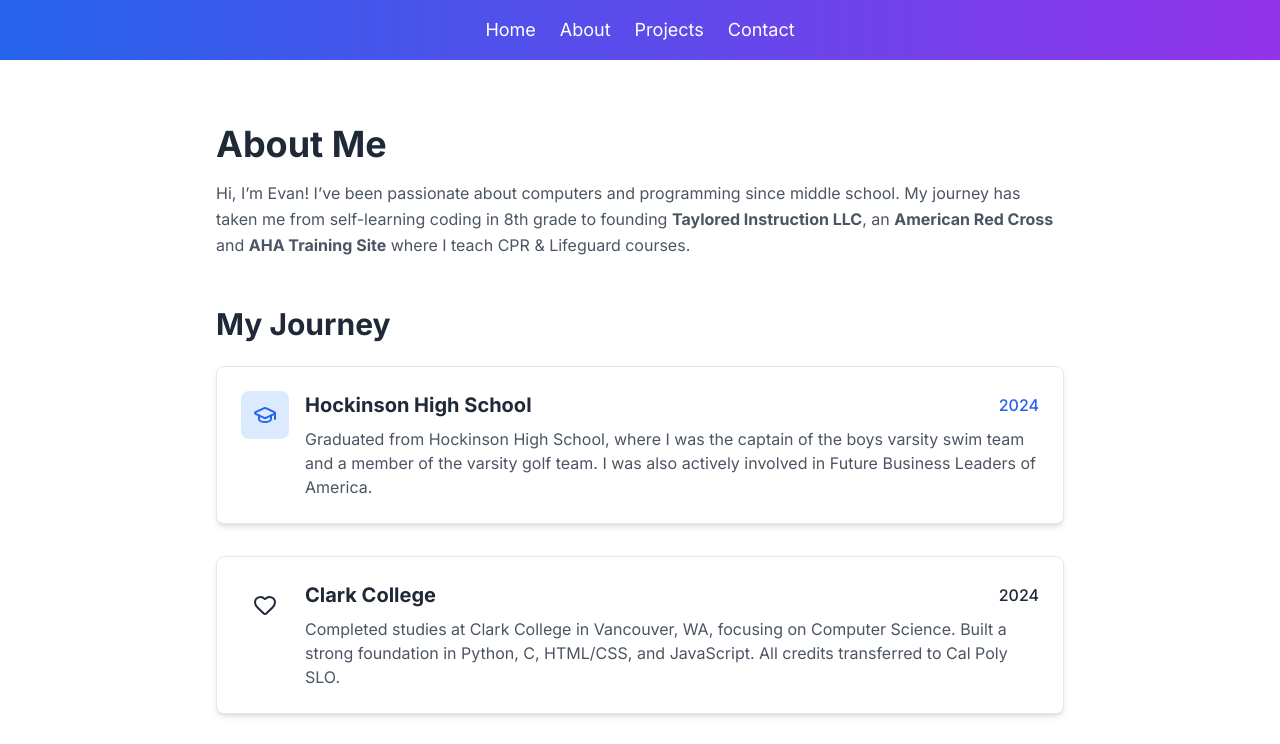
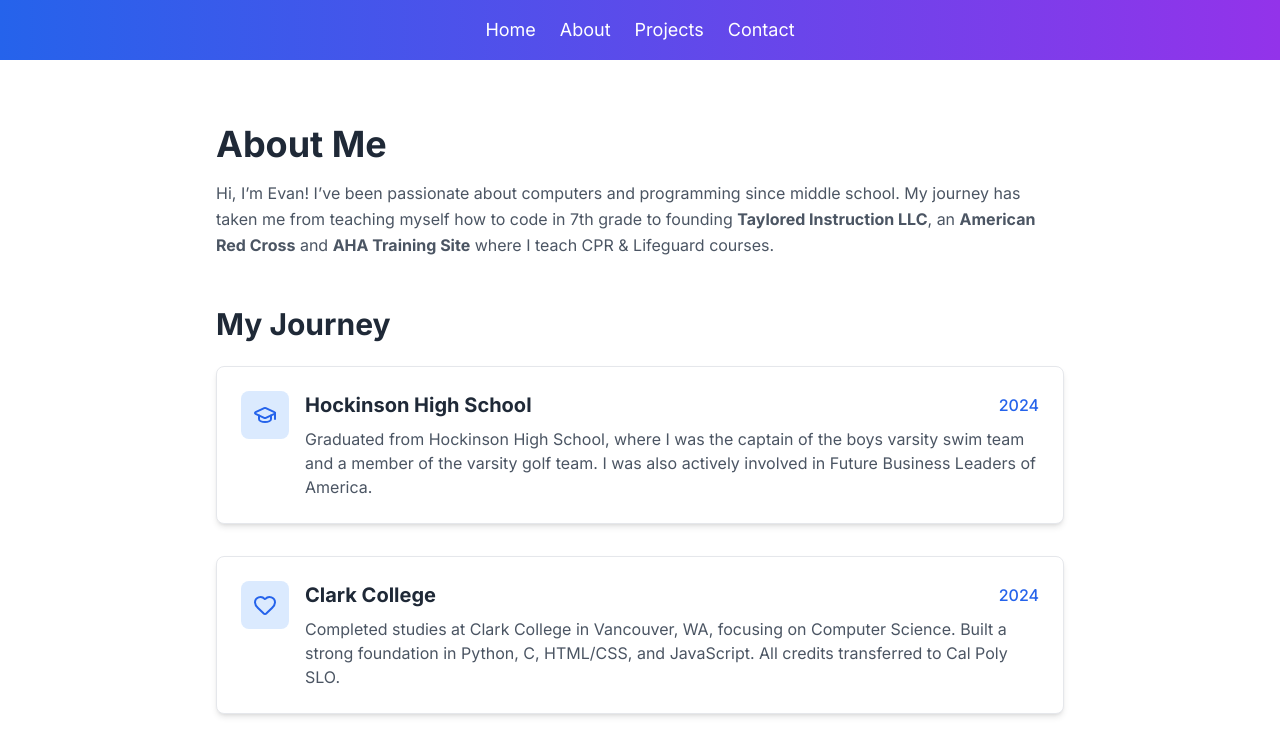
Before and after one commit to evan-taylor/Website, a SvelteKit app: page /about in a window 1280 px wide. Shown: the top 744 px of the page. Built offline with nearby package versions, Linux system fonts and the light colour scheme.

Commit message:
Adjust text on page

```diff
--- a/src/routes/about/+page.svelte
+++ b/src/routes/about/+page.svelte
@@ -19,7 +19,6 @@
       title: "Hockinson High School",
       year: "2024",
       icon: GraduationCap, // Component reference
-      color: "blue",
       description:
         "Graduated from Hockinson High School, where I was the captain of the boys varsity swim team and a member of the varsity golf team. I was also actively involved in Future Business Leaders of America."
     },
@@ -27,7 +26,6 @@
       title: "Clark College",
       year: "2024",
       icon: Heart, // Component reference
-      color: "purple",
       description:
         "Completed studies at Clark College in Vancouver, WA, focusing on Computer Science. Built a strong foundation in Python, C, HTML/CSS, and JavaScript. All credits transferred to Cal Poly SLO."
     },
@@ -35,7 +33,6 @@
       title: "California Polytechnic State University",
       year: "Expected 2028",
       icon: Briefcase, // Component reference
-      color: "green",
       description:
         "Currently pursuing my Bachelor's in Computer Science with a planned concentration in Privacy and Security. Also working towards a minor in Entrepreneurship."
     }
@@ -48,7 +45,7 @@
     <h1 class="text-4xl font-bold text-gray-800 dark:text-white">About Me</h1>
     <p class="text-gray-600 dark:text-gray-300 leading-relaxed mt-4">
       Hi, I’m Evan! I’ve been passionate about computers and programming since middle school.
-      My journey has taken me from self-learning coding in 8th grade to founding
+      My journey has taken me from teaching myself how to code in 7th grade to founding
       <strong>Taylored Instruction LLC</strong>, an <strong>American Red Cross</strong> and <strong>AHA Training Site</strong> where I teach CPR & Lifeguard courses.
     </p>
   </section>
@@ -63,14 +60,14 @@
           data-aos="fade-up"
         >
           <div class="flex items-start gap-4">
-            <!-- Dynamic Component for Icons -->
-            <div class={`bg-${item.color}-100 p-3 rounded-lg`}>
-              <svelte:component this={item.icon} class={`w-6 h-6 text-${item.color}-600`} />
+            <!-- Unified Icon Styling -->
+            <div class="bg-blue-100 p-3 rounded-lg">
+              <svelte:component this={item.icon} class="w-6 h-6 text-blue-600" />
             </div>
             <div>
               <div class="flex justify-between items-center mb-2">
                 <h3 class="text-xl font-bold text-gray-800 dark:text-white">{item.title}</h3>
-                <span class={`text-${item.color}-600 font-medium`}>{item.year}</span>
+                <span class="text-blue-600 font-medium">{item.year}</span>
               </div>
               <p class="text-gray-600 dark:text-gray-300">{item.description}</p>
             </div>
```
